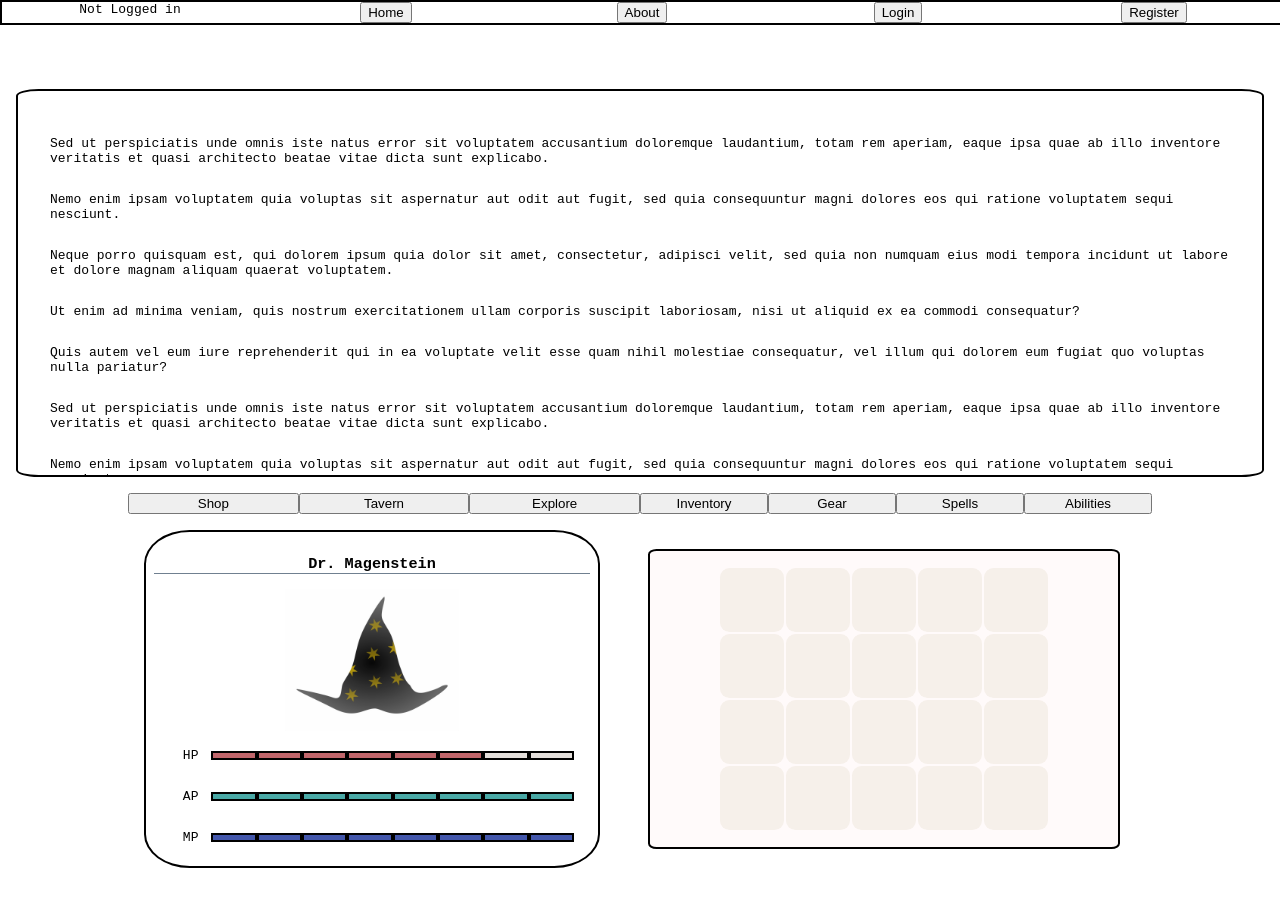
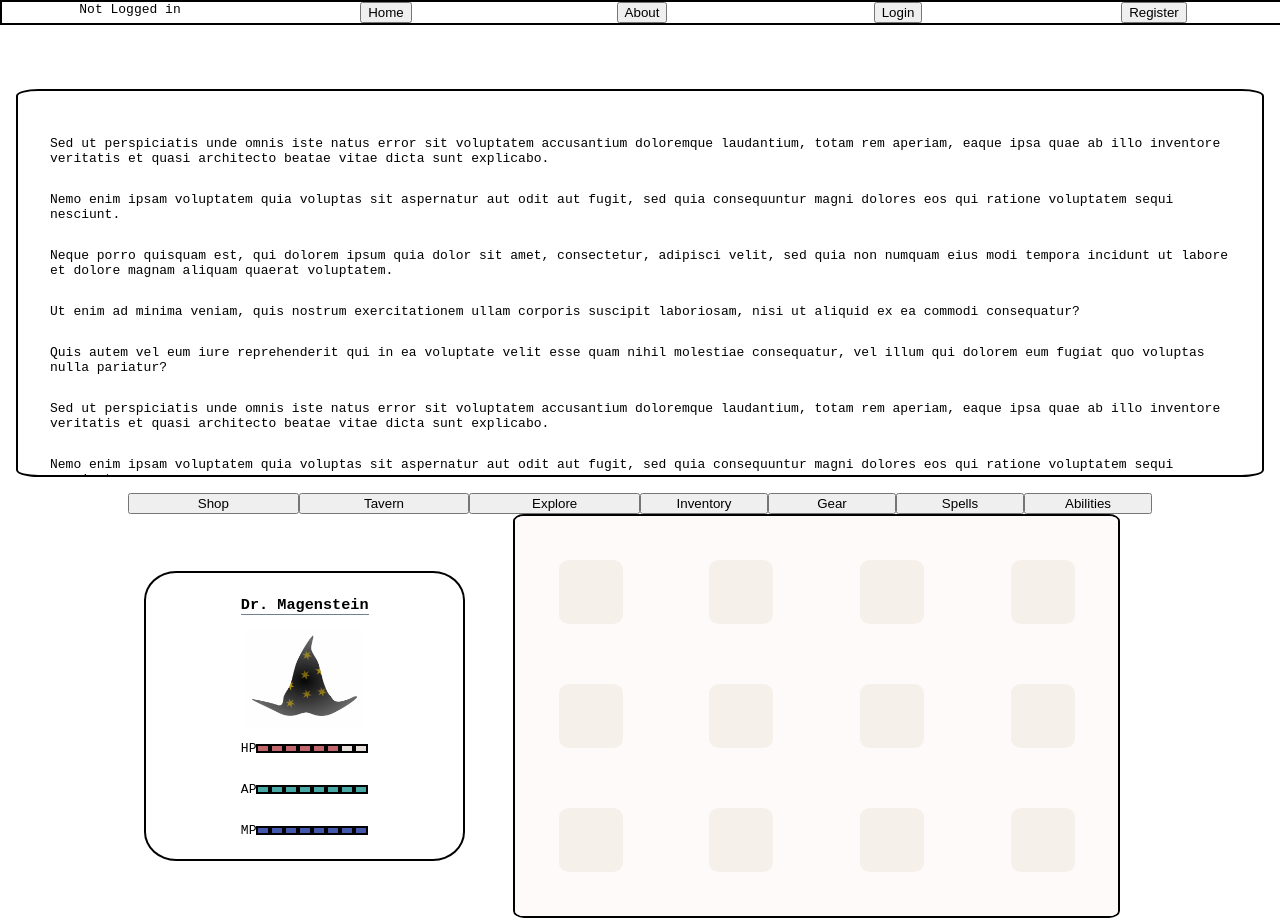
Before and after one commit to Nvlt/endless_encounters_client, a React (Create React App) app: page /main in a window 1280 px wide. Both pictures are taken after a click on the button "Inventory". Before the commit the page ends 884 px from the top, so only its background shows below. Built offline with nearby package versions, Linux system fonts and the light colour scheme.

Commit message:
restyled inventory to fix scroll bug

```diff
--- a/src/components/App/App.js
+++ b/src/components/App/App.js
@@ -1,5 +1,5 @@
 import React from 'react';
-import './App.css';
+
 import Home from '../../routes/Home/Home';
 import Header from '../Header/Header';
 import Register from '../../routes/Register/Register';
--- a/src/components/DashBoardComponents/CharacterStatCard/CharStatCard.css
+++ b/src/components/DashBoardComponents/CharacterStatCard/CharStatCard.css
@@ -23,6 +23,31 @@
 .bg-timberwolf {
   background-color: #E4DFDB;
 }
+                                                          /* alignment and positioning */
+                                                          /* alignment and positioning */
+                                                          /* alignment and positioning */
+                                                          /* alignment and positioning */
+.center {
+  align-content: center;
+  text-align: center;
+  align-self: center;
+  align-items: center;
+}
+.align-self-left {
+  align-self: left;
+}
+.text-left {
+  text-align: left;
+}
+.justify-stretch {
+  justify-items: stretch;
+  align-content: stretch;
+  align-items: stretch;
+  justify-content: stretch;
+  justify-items: stretch;
+  justify-self: stretch;
+
+}
 
                                       /* flex */
                                       /* flex */
@@ -30,6 +55,10 @@
                                       /* flex */
 .flex {
   display: flex;
+}
+.flex-col {
+  flex-flow: column;
+  flex-wrap: nowrap;
 }
 .flex-row {
   flex-flow: row;
@@ -44,20 +73,14 @@
 .flex-shrink {
   flex-shrink: 1;
 }
+.flex-grow {
+  flex-grow: 1;
+}
+                                                        /* width and height */
+                                                        /* width and height */
+                                                        /* width and height */
+                                                        /* width and height */
 
-                              /* margin andd padding */
-                              /* margin andd padding */
-                              /* margin andd padding */
-                              /* margin andd padding */
-.center {
-  align-content: center;
-  text-align: center;
-  align-self: center;
-  align-items: center;
-}
-.align-self-left {
-  align-self: left;
-}
 .max-height-40 {
   max-height: 40vh;
 }
@@ -73,9 +96,14 @@
 .width-half {
   width: 40%
 }
-.text-left {
-  text-align: left;
-}
+
+                              /* margin andd padding */
+                              /* margin andd padding */
+                              /* margin andd padding */
+                              /* margin andd padding */
+
+
+
 .p-1-2 {
   padding: .5rem;
 }
--- a/src/components/DashBoardComponents/CharacterStatCard/CharacterStatCard.js
+++ b/src/components/DashBoardComponents/CharacterStatCard/CharacterStatCard.js
@@ -11,30 +11,30 @@ export default function CharStatCard() {
   `
 
   return (
-    <div className='char-stat-cont flex-2 rounded-lighter center flex-shrink
-     align-self-left border height-fit max-height-40 width-fit text-left p-1-2 m-1' >
+    <div className='char-stat-cont flex-2 rounded-lighter center flex  flex-col flex-grow
+     align-self-left border height-fit width-fit text-left p-1-2 m-1 justify-stretch' >
       <ReactTooltip id="char-stats" place="top" effect="solid" />
       <ReactTooltip id="char-hp" place="top" effect="solid" />
       <ReactTooltip id="char-ap" place="top" effect="solid" />
       <ReactTooltip id="char-mp" place="top" effect="solid" />
-      <h3 className="flex-1 center border-b" >Dr. Magenstein</h3>
+      <h3 className="flex-1 center border-b flex-grow" >Dr. Magenstein</h3>
       <img
-        className="flex-1 width-half center mx-2 dance" data-event="click" clickable="true"
+        className="flex-2 width-half center mx-2 dance flex-grow" data-event="click" clickable="true"
         data-for="char-stats" data-tip={charData}
         src={require("../../../assets/images/wizard-hat.png")}
         alt="a floppy mage hat" />
       <div id="hp-cont" name="hp-cont" data-event="click" clickable="true" data-tip="Hit Points: 6/8"
         data-for="char-hp"
-        className="hp-cont mx-1 flex flex-1 flex-row center flex-shrink">
-        <p className="flex-1 flex-shrink">HP</p>
-        <div className="border flex-1 bg-red height-5px width-10px flex-shrink" />
-        <div className="border flex-1 bg-red height-5px width-10px flex-shrink" />
-        <div className="border flex-1 bg-red height-5px width-10px flex-shrink" />
-        <div className="border flex-1 bg-red height-5px width-10px flex-shrink" />
-        <div className="border flex-1 bg-red height-5px width-10px flex-shrink" />
-        <div className="border flex-1 bg-red height-5px width-10px flex-shrink" />
-        <div className="border flex-1 bg-timberwolf height-5px width-10px flex-shrink" />
-        <div className="border flex-1 bg-timberwolf height-5px width-10px flex-shrink" />
+        className="hp-cont mx-1 flex flex-1 flex-row center flex-grow">
+        <p className="flex-1 flex-grow">HP</p>
+        <div className="border flex-1 bg-red height-5px width-10px flex-grow" />
+        <div className="border flex-1 bg-red height-5px width-10px flex-grow" />
+        <div className="border flex-1 bg-red height-5px width-10px flex-grow" />
+        <div className="border flex-1 bg-red height-5px width-10px flex-grow" />
+        <div className="border flex-1 bg-red height-5px width-10px flex-grow" />
+        <div className="border flex-1 bg-red height-5px width-10px flex-grow" />
+        <div className="border flex-1 bg-timberwolf height-5px width-10px flex-grow" />
+        <div className="border flex-1 bg-timberwolf height-5px width-10px flex-grow" />
       </div>
       <div id="ap-cont" name="ap-cont" data-event="click" clickable="true"
         data-tip="Action Points: 8/8" data-for="char-ap"
--- a/src/components/DashBoardComponents/DashboardMain/DashboardMain.js
+++ b/src/components/DashBoardComponents/DashboardMain/DashboardMain.js
@@ -4,7 +4,7 @@ import Inventory from '../Inventory/Inventory';
 import Gear from '../Gear/Gear';
 import Spells from '../Spells/Spells';
 import Abilities from '../Abilities/Abilities';
-import '../../../App.css'
+import './DashboardMain.css'
 
 
 
--- a/src/components/DashBoardComponents/Gear/Gear.css
+++ b/src/components/DashBoardComponents/Gear/Gear.css
@@ -117,7 +117,7 @@
 
 .hover-gear:hover{
   text-shadow: .3rem .2rem .4rem rgba(252, 212, 79, 0.699);
-  transition: ease-in, 0.5s;
+  transition: ease, 0.5s;
   transform: scale(1.5);
   transition-delay: 0.01s;
   margin: 0;
--- a/src/components/DashBoardComponents/Gear/Gear.js
+++ b/src/components/DashBoardComponents/Gear/Gear.js
@@ -1,5 +1,6 @@
 import React from 'react';
 import ReactTooltip from "react-tooltip";
+import "./Gear.css"
 // let gear={
 //   helm: {},
 //   shoulders: {},
--- a/src/components/DashBoardComponents/Inventory/Inventory.css
+++ b/src/components/DashBoardComponents/Inventory/Inventory.css
@@ -31,7 +31,13 @@
   align-items: center;
 }
 .overflow-scroll {
-  overflow-y: auto;
+  overflow-y: scroll;
+}
+.justify-stretch {
+  justify-items: stretch;
+}
+.justify-around {
+  justify-content: space-around;
 }
                                       /* flex */
                                       /* flex */
@@ -43,8 +49,8 @@
 .flex-2 {
   flex: 2;
 }
-.flex-col-wrap {
-  flex-flow: column;
+.flex-row-wrap {
+  flex-flow: row;
   flex-wrap: wrap;
 }
 .shrink-none {
@@ -60,11 +66,14 @@
 .max-width-80 {
   max-width: 80%;
 }
-.max-height-40 {
-  max-height: 40vh;
+.max-height-40p {
+  max-height: 1vh;
 }
 .width-4 {
   width: 4rem;
+}
+.height-4 {
+  height: 4rem;
 }
                               /* margin andd padding */
                               /* margin andd padding */
@@ -74,13 +83,14 @@
   margin-left: 2rem;
   margin-right: 2rem;
 }
-.m-1px {
-  margin: 1px;
+.m-5p {
+  margin: 5%;
   }
-.p-1 {
-  padding: 1rem;
+
+.py-5{
+  padding-top: 5vh;
+  padding-bottom: 5vh;
 }
-
 
                                                       /* transitions and animations */
                                                       /* transitions and animations */
--- a/src/components/DashBoardComponents/Inventory/Inventory.js
+++ b/src/components/DashBoardComponents/Inventory/Inventory.js
@@ -1,6 +1,6 @@
 import React from 'react'
 import InventoryItem from '../InventoryItem/InventoryItem'
-
+import "./Inventory.css";
 // const itemDefaults=[
 //   {name: 'Sword of Justin', rarity: 'rare', desc: 'Does a thing'},
 //   {name: 'Buckler', rarity: 'common', desc: 'Does a thing'},
@@ -44,26 +44,26 @@ export default function Inventory() {
 
   return (
     <div className="inventory border bg-snow center min-w-4r flex flex-2 rounded-lightest
-    flex-col-wrap shrink-none max-width-80 mx-2 max-height-40 overflow-scroll p-1">
-      <div className=" bg-timber rounded-light hover-inv width-4 height-4 m-1px shrink-none"></div>
-      <div className=" bg-timber rounded-light hover-inv width-4 height-4 m-1px shrink-none"></div>
-      <div className=" bg-timber rounded-light hover-inv width-4 height-4 m-1px shrink-none"></div>
-      <div className=" bg-timber rounded-light hover-inv width-4 height-4 m-1px shrink-none"></div>
-      <div className=" bg-timber rounded-light hover-inv width-4 height-4 m-1px shrink-none"></div>
-      <div className=" bg-timber rounded-light hover-inv width-4 height-4 m-1px shrink-none"></div>
-      <div className=" bg-timber rounded-light hover-inv width-4 height-4 m-1px shrink-none"></div>
-      <div className=" bg-timber rounded-light hover-inv width-4 height-4 m-1px shrink-none"></div>
-      <div className=" bg-timber rounded-light hover-inv width-4 height-4 m-1px shrink-none"></div>
-      <div className=" bg-timber rounded-light hover-inv width-4 height-4 m-1px shrink-none"></div>
-      <div className=" bg-timber rounded-light hover-inv width-4 height-4 m-1px shrink-none"></div>
-      <div className=" bg-timber rounded-light hover-inv width-4 height-4 m-1px shrink-none"></div>
-      <div className=" bg-timber rounded-light hover-inv width-4 height-4 m-1px shrink-none"></div>
-      <div className=" bg-timber rounded-light hover-inv width-4 height-4 m-1px shrink-none"></div>
-      <div className=" bg-timber rounded-light hover-inv width-4 height-4 m-1px shrink-none"></div>
-      <div className=" bg-timber rounded-light hover-inv width-4 height-4 m-1px shrink-none"></div>
-      <div className=" bg-timber rounded-light hover-inv width-4 height-4 m-1px shrink-none"></div>
-      <div className=" bg-timber rounded-light hover-inv width-4 height-4 m-1px shrink-none"></div>
-      <div className=" bg-timber rounded-light hover-inv width-4 height-4 m-1px shrink-none"></div>
-      <div className=" bg-timber rounded-light hover-inv width-4 height-4 m-1px shrink-none"></div>
+    flex-row-wrap max-width-80 mx-2 max-height-40 overflow-scroll py-5 justify-around">
+      <div className=" bg-timber rounded-light hover-inv width-4 height-4 m-5p"></div>
+      <div className=" bg-timber rounded-light hover-inv width-4 height-4 m-5p "></div>
+      <div className=" bg-timber rounded-light hover-inv width-4 height-4 m-5p "></div>
+      <div className=" bg-timber rounded-light hover-inv width-4 height-4 m-5p "></div>
+      <div className=" bg-timber rounded-light hover-inv width-4 height-4 m-5p "></div>
+      <div className=" bg-timber rounded-light hover-inv width-4 height-4 m-5p"></div>
+      <div className=" bg-timber rounded-light hover-inv width-4 height-4 m-5p "></div>
+      <div className=" bg-timber rounded-light hover-inv width-4 height-4 m-5p "></div>
+      <div className=" bg-timber rounded-light hover-inv width-4 height-4 m-5p "></div>
+      <div className=" bg-timber rounded-light hover-inv width-4 height-4 m-5p "></div>
+      <div className=" bg-timber rounded-light hover-inv width-4 height-4 m-5p"></div>
+      <div className=" bg-timber rounded-light hover-inv width-4 height-4 m-5p "></div>
+      <div className=" bg-timber rounded-light hover-inv width-4 height-4 m-5p "></div>
+      <div className=" bg-timber rounded-light hover-inv width-4 height-4 m-5p "></div>
+      <div className=" bg-timber rounded-light hover-inv width-4 height-4 m-5p "></div>
+      <div className=" bg-timber rounded-light hover-inv width-4 height-4 m-5p"></div>
+      <div className=" bg-timber rounded-light hover-inv width-4 height-4 m-5p "></div>
+      <div className=" bg-timber rounded-light hover-inv width-4 height-4 m-5p "></div>
+      <div className=" bg-timber rounded-light hover-inv width-4 height-4 m-5p "></div>
+      <div className=" bg-timber rounded-light hover-inv width-4 height-4 m-5p "></div>
     </div>)
 }
--- a/src/components/DashBoardComponents/Spells/Spells.js
+++ b/src/components/DashBoardComponents/Spells/Spells.js
@@ -1,6 +1,6 @@
 import React from 'react';
 import ReactTooltip from "react-tooltip";
-
+import "./Spells.css"
 export default function Spells() {
 
 
--- a/src/components/RegistrationForm/RegistrationForm.js
+++ b/src/components/RegistrationForm/RegistrationForm.js
@@ -1,7 +1,7 @@
 import React from 'react'
 import UserContext from '../../contexts/UserContext'
 import AuthApiService from '../../services/auth-api-service';
-
+import "./RegistrationForm.css"
 export default class Registration extends React.Component {
   static contextType=UserContext;
   state={error: null}
--- a/src/routes/About/About.js
+++ b/src/routes/About/About.js
@@ -1,7 +1,7 @@
 import React from 'react';
 import {Link} from 'react-router-dom';
 import ReactTooltip from 'react-tooltip';
-
+import "../../App.css"
 export default class About extends React.Component {
   state={showing: ''}
   handleExpand=(ev) => {
```
